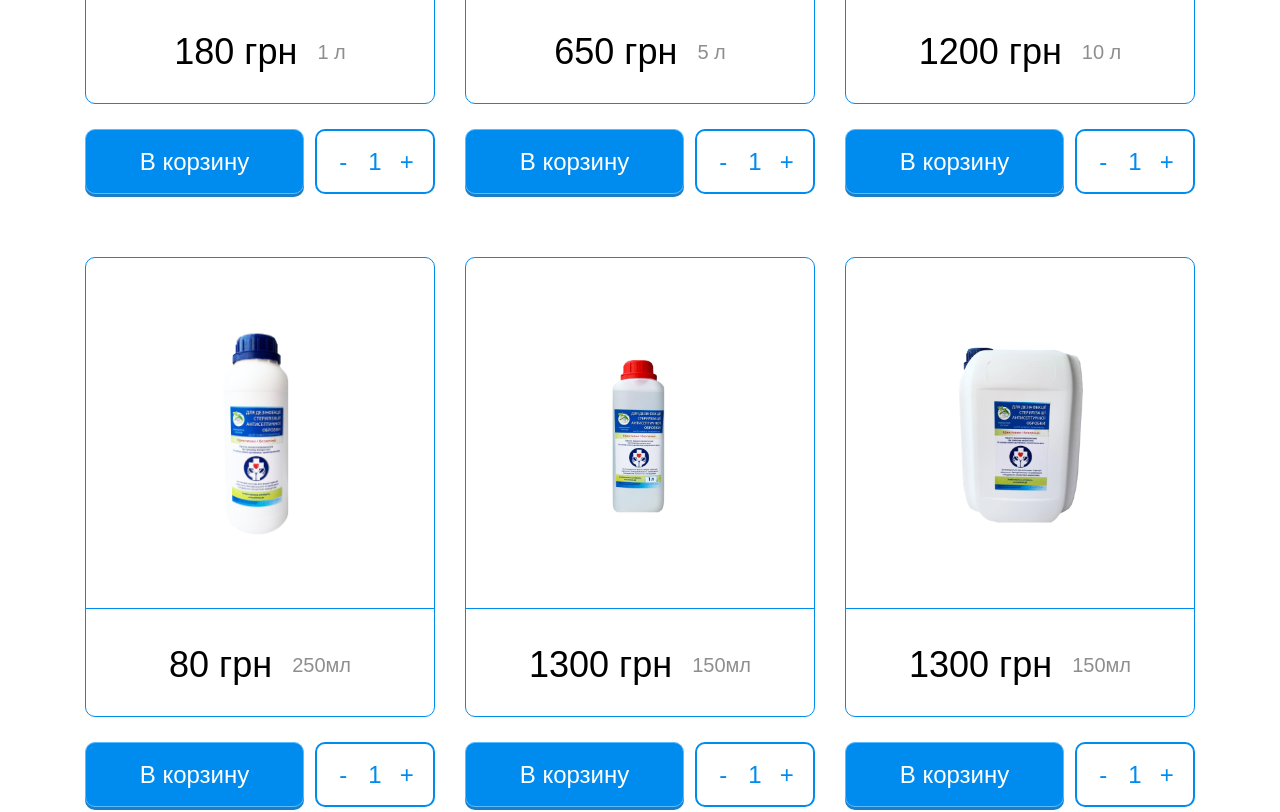
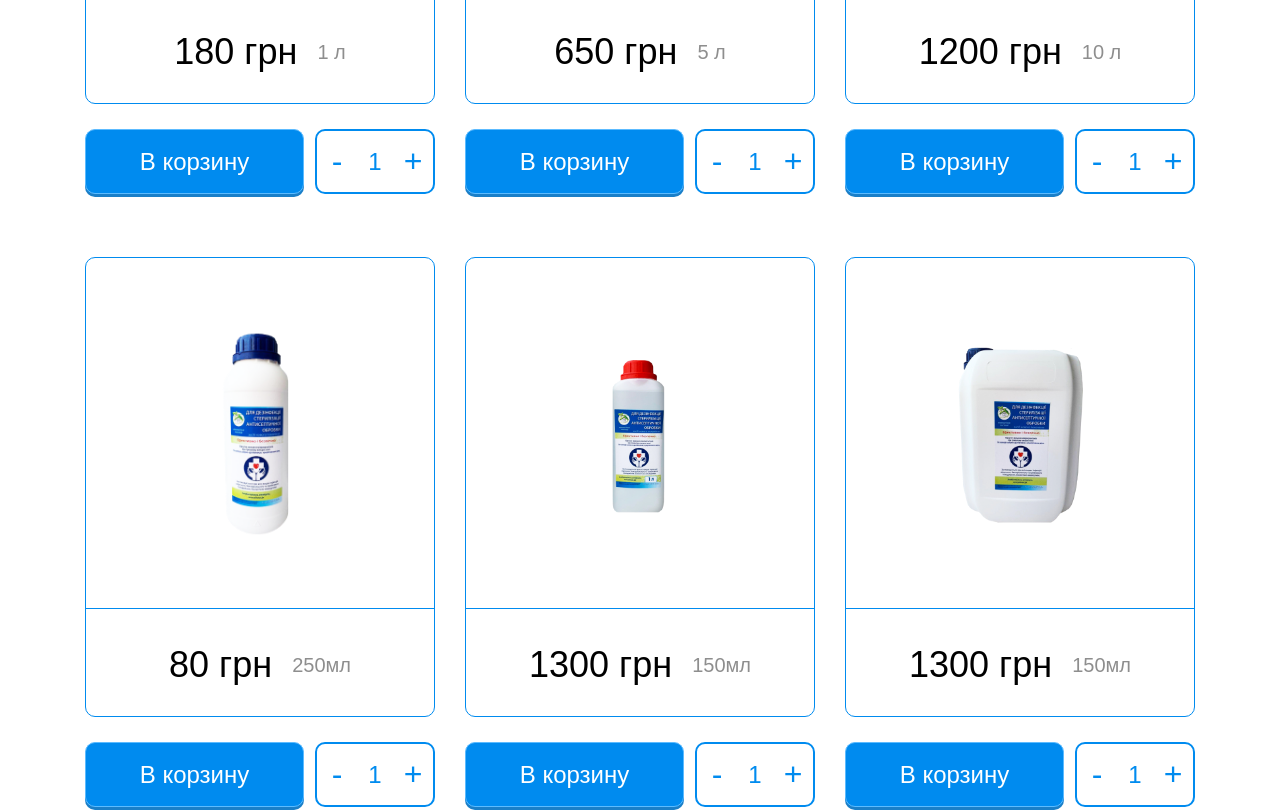
Before and after one commit to apalion1493/StopZaraza, a website: page src/index.html in a window 1280 px wide. Shown: the part 2600-3412 px from the top of the page. Drawn offline with nearby package versions, Linux system fonts and the light colour scheme; files that its build step writes are made by us from their sources; a web font is replaced by a local one.

Commit message:
commit 20.04 v3

```diff
--- a/src/assets/scss/common.blocks/blocks/_catalog-card.scss
+++ b/src/assets/scss/common.blocks/blocks/_catalog-card.scss
@@ -67,7 +67,7 @@
     border: 2px solid $primary;
     height: 65px;
     border-radius: 10px;
-    padding: 15px 15px;
+    padding: 15px 5px;
   }
 }
 
@@ -83,20 +83,20 @@
   background: initial;
   border: none;
   outline: none;
-  font-size: 24px;
+  font-size: 32px;
   line-height: 29px;
   color: $primary;
   padding-left: 0;
   padding-right: 0;
-  width: 50px;
+  min-width: 30px;
 
   &:hover,
   &:focus {
     border: none;
     outline: none;
     box-shadow: none;
-    //color: #000000;
-    background: rgba(0, 139, 239, .1);
+    color: #000000;
+    //background: rgba(0, 139, 239, .1);
   }
 }
 
```
Also changed, not shown: build/assets/css/style.css, 1 other file.
